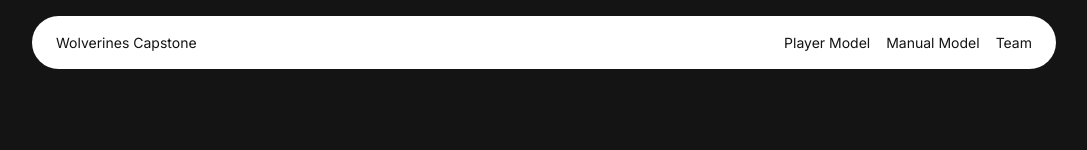
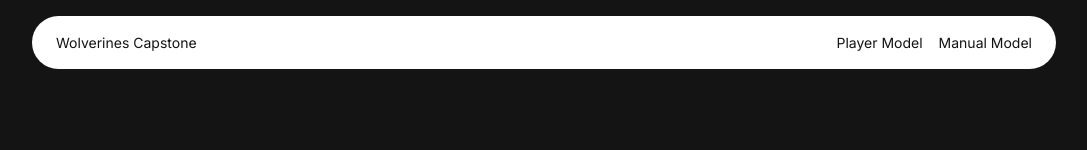
Before and after one commit to raulmartinez1855/wolverines-capstone, a Next.js app in the folder frontend/: page / in a window 1280 px wide. Shown: the top 150 px of the page, without its empty margins (96-1183 px from the left). Built offline with nearby package versions, Linux system fonts and the light colour scheme.

Commit message:
rem team link

```diff
--- a/frontend/src/components/Layout/NavBar.tsx
+++ b/frontend/src/components/Layout/NavBar.tsx
@@ -15,9 +15,9 @@ export function NavBar() {
         <Link className={linkStyle} href={"/manual"}>
           Manual Model
         </Link>
-        <Link className={linkStyle} href={"/team"}>
+        {/* <Link className={linkStyle} href={"/team"}>
           Team
-        </Link>
+        </Link> */}
       </div>
     </nav>
   );
```
